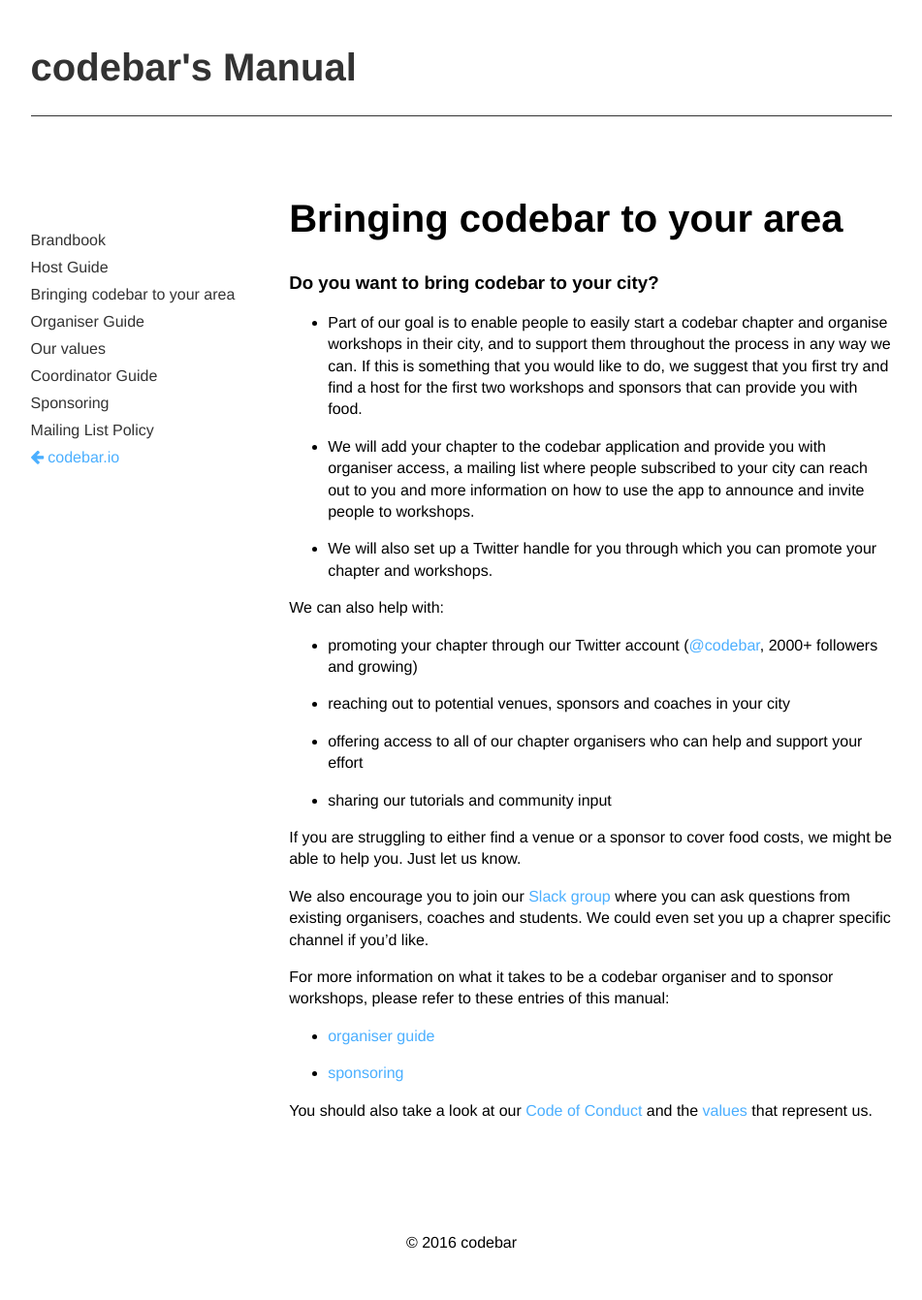
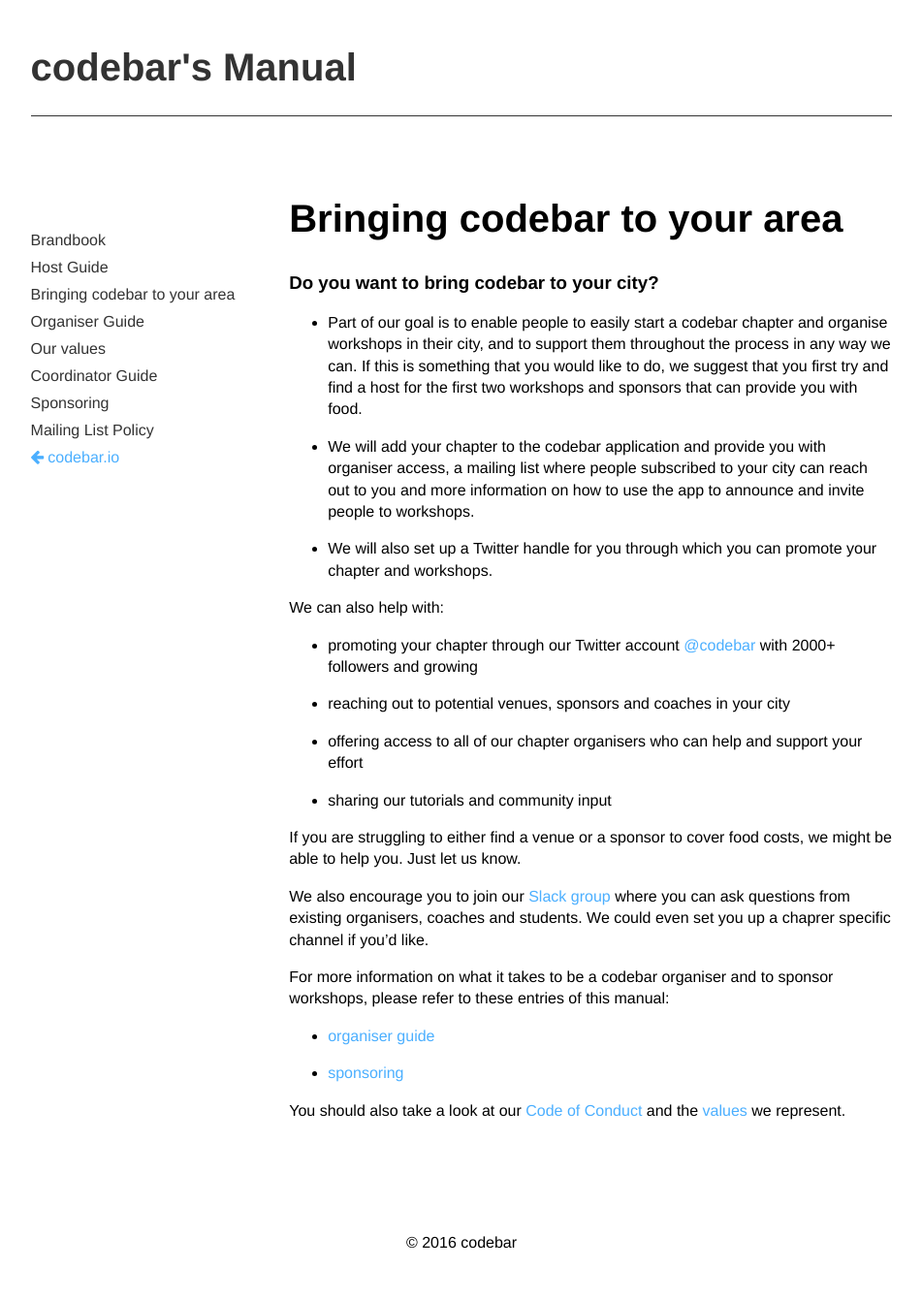
Before and after one commit to codebar/manual, a Jekyll site: the page built from _posts/2015-02-06-bringing-codebar-to-your-area.md, in a window 1280 px wide. Shown: the whole page at 97% size, without its empty margins (164-1115 px from the left). Built offline with Jekyll 4.4.1, drawn with Linux system fonts in a browser that asks for light colours; nearby versions of some CDN libraries.

Commit message:
Chapter guide: wording

```diff
--- a/_posts/2015-02-06-bringing-codebar-to-your-area.md
+++ b/_posts/2015-02-06-bringing-codebar-to-your-area.md
@@ -13,7 +13,7 @@
 
 We can also help with:
 
-- promoting your chapter through our Twitter account ([@codebar](https://twitter.com/codebar), 2000+ followers and growing)
+- promoting your chapter through our Twitter account [@codebar](https://twitter.com/codebar) with 2000+ followers and growing
 
 - reaching out to potential venues, sponsors and coaches in your city
 
@@ -31,4 +31,4 @@
 
 - [sponsoring](http://manual.codebar.io/becoming-a-sponsor.html)
 
-You should also take a look at our [Code of Conduct](http://codebar.io/code-of-conduct) and the [values](/our-values.html) that represent us.
+You should also take a look at our [Code of Conduct](http://codebar.io/code-of-conduct) and the [values](/our-values.html) we represent.
```
